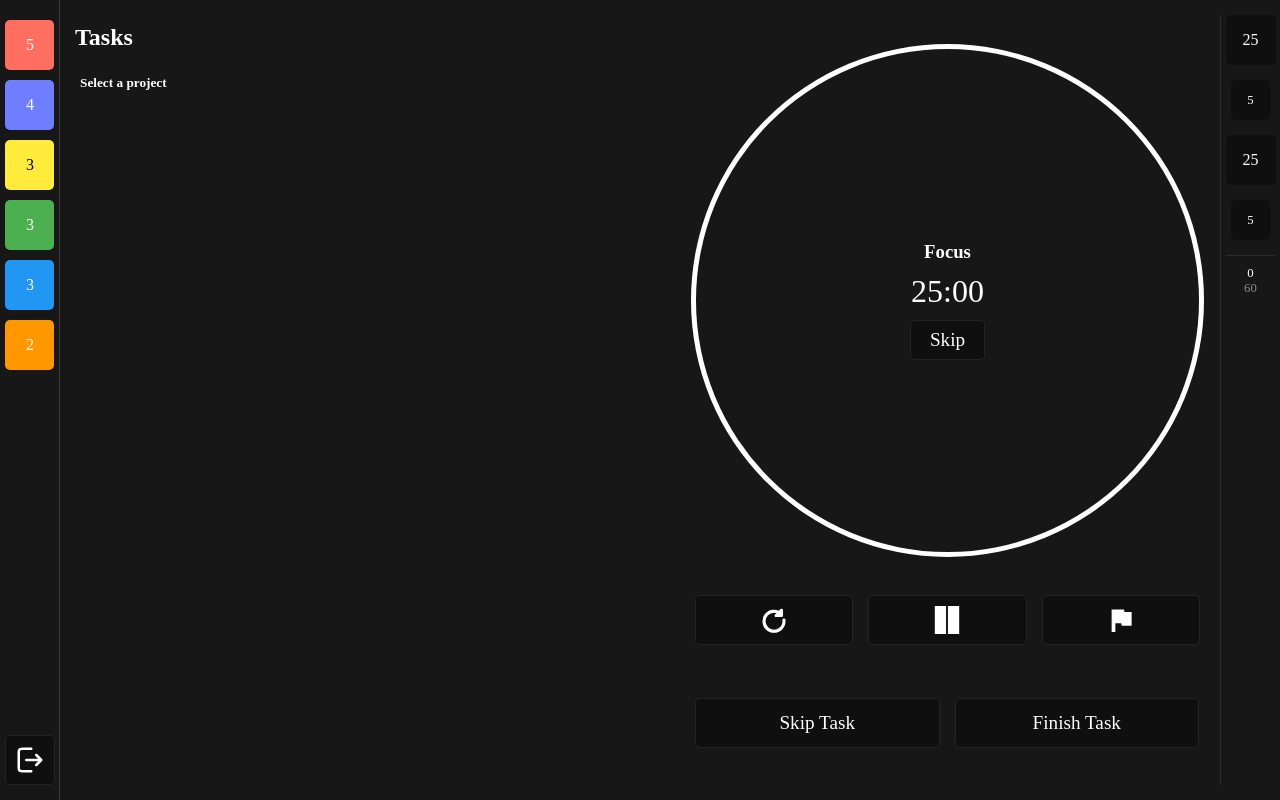
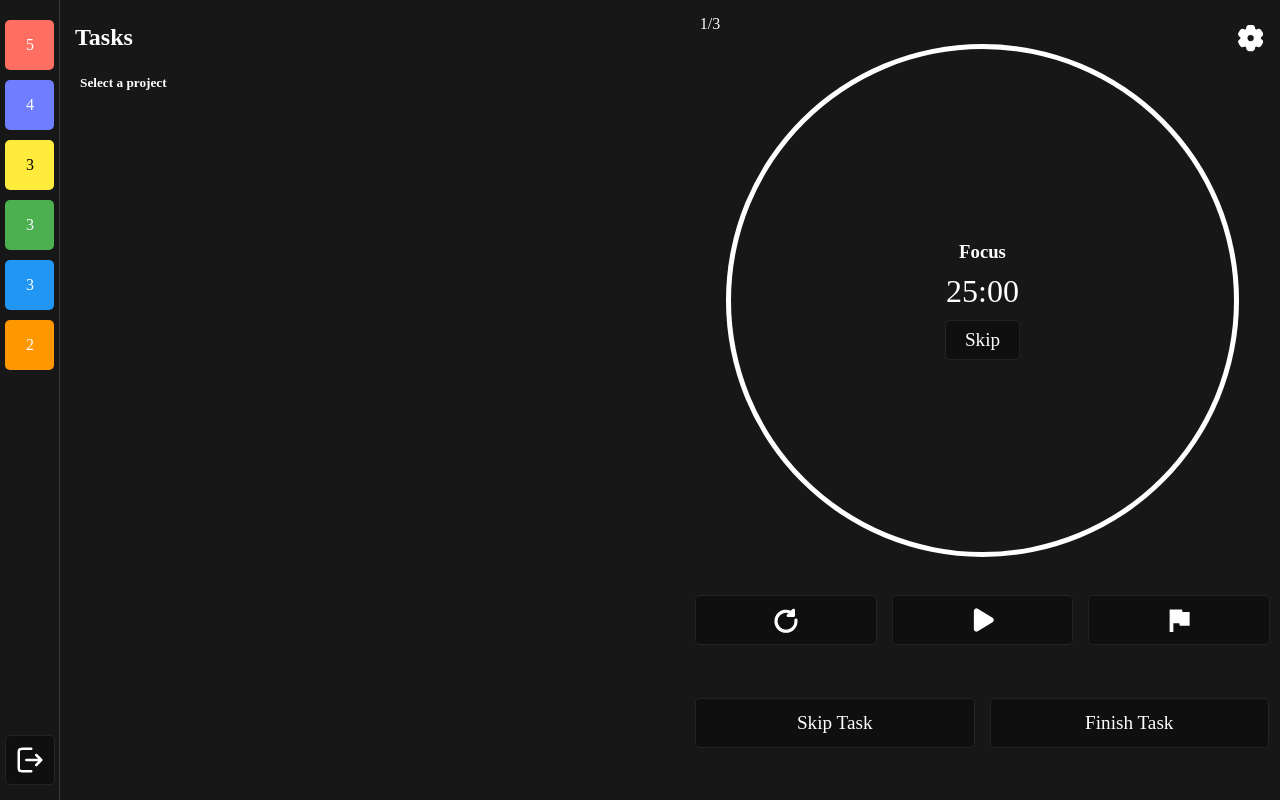
Before and after one commit to Stefan0712/get-it-done, a React (Create React App) app: page / in a window 1280 px wide. Built offline with nearby package versions, Linux system fonts and the light colour scheme; a web font is replaced by a local one.

Commit message:
Added functionality to the timer and removed the ui of sesssions since it was not useful

```diff
--- a/src/components/Pomodoro/Pomodoro.js
+++ b/src/components/Pomodoro/Pomodoro.js
@@ -1,83 +1,118 @@
 import { IconLibrary } from '../../IconLibrary';
 import styles from './Pomodoro.module.css';
-import { useState } from 'react';
+import { useState, useEffect } from 'react';
 import PomodoroSettings from './PomodoroSettings';
 import { useSelector } from 'react-redux';
 
 const Pomodoro = () => {
+    const [showSettings, setShowSettings] = useState(false);
+    const settings = useSelector(state => state.appSettings.pomodoroSettings);
 
-    const [showSettings, setShowSettings] = useState(false);
-    const settings = useSelector(state=>state.appSettings.pomodoroSettings);
-
-    const [totalDuration, setTotalDuration] = useState(settings.totalDuration || 60);
+    // User settings
+    const [totalCycles, setTotalCycles] = useState(settings.totalDuration || 3);
     const [focusDuration, setFocusDuration] = useState(settings.focusDuration || 25);
     const [breakDuration, setBreakDuration] = useState(settings.breakDuration || 5);
 
-    //calculate sessions
-    const calculateSessions = (totalDuration, focusDuration, breakDuration) => {
-        // Ensure focus and break durations are at least 1 minute to avoid division errors
-        const safeFocus = Math.max(focusDuration, 1);
-        const safeBreak = Math.max(breakDuration, 1);
+    // Timer states
+    const [timeLeft, setTimeLeft] = useState(focusDuration * 60); // Time left in seconds
+    const [currentCycle, setCurrentCycle] = useState(1);
+    const [currentSession, setCurrentSession] = useState('focus');
+    const [isRunning, setIsRunning] = useState(false);
+    const [elapsedTime, setElapsedTime] = useState(0);
 
-        // Calculate the full cycle (one focus + one break)
-        const fullCycle = safeFocus + safeBreak;
 
-        // Calculate the number of full focus sessions that fit into the total duration
-        const focusSessions = Math.floor(totalDuration / fullCycle);
 
-        // Ensure there's at least one break session if there is a focus session
-        const breakSessions = Math.max(focusSessions - 1, 0);
 
-        // Remaining minutes that don't fit into a full cycle
-        const remainingMinutes = totalDuration % fullCycle;
 
-        return { focusSessions, breakSessions, remainingMinutes };
+    useEffect(() => {
+        if (isRunning) {
+            const interval = setInterval(() => {
+                setTimeLeft(prev => {
+                    if (prev <= 1) {
+                        handleSessionEnd(); // Function to switch sessions
+                    }
+                    return prev > 0 ? prev - 1 : 0;
+                });
+
+                setElapsedTime(prev => prev + 1);
+            }, 1000);
+
+            return () => clearInterval(interval);
+        }
+    }, [isRunning]);
+
+    const handleSessionEnd = () => {
+        if (currentSession === 'focus') {
+            if (currentCycle < totalCycles) {
+                setCurrentSession('break');
+                setTimeLeft(breakDuration * 60);
+            } else {
+                console.log("Pomodoro completed!");
+                resetTimer();
+            }
+        } else {
+            setCurrentCycle(prev => prev + 1);
+            if (currentCycle >= totalCycles) {
+                console.log("Pomodoro completed!");
+                resetTimer();
+            } else {
+                setCurrentSession('focus');
+                setTimeLeft(focusDuration * 60);
+            }
+        }
     };
 
-    const { focusSessions, breakSessions, remainingMinutes } = calculateSessions(totalDuration, focusDuration, breakDuration);
-
+    const startTimer = () => setIsRunning(true);
+    const pauseTimer = () => setIsRunning(false);
+    const resetTimer = () => {
+        setIsRunning(false);
+        setCurrentCycle(1);
+        setCurrentSession('focus');
+        setTimeLeft(focusDuration * 60);
+    };
+    const skipSession = () => {
+        setIsRunning(false);
+        handleSessionEnd();
+    };
 
     return (
         <div className={styles.pomodoro}>
-            {showSettings ? <PomodoroSettings closeSettings={()=>setShowSettings(false)} /> : null}
+            {showSettings && <PomodoroSettings closeSettings={() => setShowSettings(false)} />}
+            <button className={styles['settings-button']} onClick={() => setShowSettings(true)}>
+                <img src={IconLibrary.Settings} alt="" />
+            </button>
+
+            <div className={styles.summaries}>
+                <p>{currentCycle}/{totalCycles}</p>
+            </div>
+
             <div className={styles.timer}>
                 <div className={styles['timer-background']}>
                     <div className={styles['timer-content']}>
-                        <h3>Focus</h3>
-                        <div className={styles.time}>25:00</div>
-                        <button>Skip</button>
+                        <h3>{currentSession === 'focus' ? 'Focus' : 'Break'}</h3>
+                        <div className={styles.time}>
+                            {Math.floor(timeLeft / 60)}:{(timeLeft % 60).toString().padStart(2, '0')}
+                        </div>
+                        <button onClick={skipSession}>Skip</button>
                     </div>
                 </div>
             </div>
+
             <div className={styles.buttons}>
-                <button className={styles['small-button']}>
-                    <img src={IconLibrary.Restart}></img>
+                <button className={styles['small-button']} onClick={resetTimer}>
+                    <img src={IconLibrary.Restart} alt="Restart" />
                 </button>
-                <button className={styles['small-button']}>
-                    <img src={IconLibrary.Pause}></img>
+                <button className={styles['small-button']} onClick={isRunning ? pauseTimer : startTimer}>
+                    <img src={isRunning ? IconLibrary.Pause : IconLibrary.Start} alt="Pause/Play" />
                 </button>
-                <button className={styles['small-button']}>
-                    <img src={IconLibrary.Finish}></img>
+                <button className={styles['small-button']} onClick={resetTimer}>
+                    <img src={IconLibrary.Finish} alt="Finish" />
                 </button>
                 <button className={styles['big-button']}>Skip Task</button>
                 <button className={styles['big-button']}>Finish Task</button>
             </div>
-            <div className={styles['sessions-container']}>
-
-                {focusSessions && focusSessions > 0 ? Array.from({ length: focusSessions }).map((_, index) => (
-                    <>
-                        <div key={'session-'+index} className={styles['focus-session-square']}>
-                            <p>{focusDuration}</p>
-                        </div>
-                        <div key={'break-'+index} className={styles['break-session-square']}>
-                            <p>{breakDuration}</p>
-                        </div>
-                    </>
-                  )) : null}
-                <div className={styles['total-time']} onClick={()=>setShowSettings(true)}><p>0</p><p>{totalDuration}</p></div>
-            </div>
         </div>
-     );
-}
+    );
+};
 
 export default Pomodoro;
--- a/src/components/Pomodoro/Pomodoro.module.css
+++ b/src/components/Pomodoro/Pomodoro.module.css
@@ -2,7 +2,6 @@
     height: 100%;
     width: 50%;
     display: grid;
-    grid-template-columns: 1fr 60px;
     grid-template-rows: 3fr 1fr;
     overflow: hidden;
     gap: 10px;
@@ -16,7 +15,6 @@
     display: flex;
     align-items: center;
     justify-content: center;
-    grid-column: 1 / 2;
     grid-row: 1 / 2;
 }
 .timer-background{
@@ -54,25 +52,22 @@
 }
 
 
+.summaries{
+    position: absolute;
+    left: 15px;
+    top: 15px;
+    display: flex;
+    flex-direction: column;
+    gap: 5px;
+    align-items: start;
+}
+.summaries p{
+    width: auto;
+    height: auto;
+}
 
 
 
-.sessions-container{
-    width: 100%;
-    height: 100%;
-    display: flex;
-    flex-direction: column;
-    align-items: center;
-    gap: 15px;
-    grid-column: 2 / 3;
-    grid-row: 1 / 3;
-    border-left: 1px solid rgba(211, 211, 211, 0.1);
-    padding: 0 5px;
-    box-sizing: content-box;
-    position: relative;
-    overflow-y: auto;
-    overflow-x: hidden;
-}
 .total-time{
     position: sticky;
     bottom: 0;
@@ -90,40 +85,6 @@
 .total-time p:nth-child(2){
     opacity: 0.5;
 }
-.sessions-container .focus-session-square{
-    width: 50px;
-    height: 50px;
-    min-width: 50px;
-    min-height: 50px;
-    border-radius: 5px;
-    background-color: #0F0F0F;
-    display: flex;
-    flex-direction: column;
-}
-.sessions-container div p{
-    height: 100%;
-    width: 100%;
-    min-width: auto;
-    text-align: center;
-}
-.sessions-container .break-session-square{
-    height: 40px;
-    width: 40px;
-    min-width: 40px;
-    min-height: 40px;
-    font-size: 0.8rem;
-    overflow: hidden;
-    border-radius: 5px;
-    background-color: #0F0F0F;
-    display: flex;
-    flex-direction: column;
-}
-
-
-
-
-
-
 
 
 
@@ -133,7 +94,6 @@
     display: flex;
     flex-wrap: wrap;
     gap: 15px;
-    grid-column: 1 / 2;
     grid-row: 2 / 3;
     padding: 0 10px;
 }
@@ -154,7 +114,13 @@
     width: 30px;
     height: 30px;
 }
-
+.settings-button{
+    position: absolute;
+    right: 15px;
+    top: 15px;
+    background-color: transparent;
+    border: none;
+}
 
 
 
--- a/src/components/Pomodoro/PomodoroSettings.js
+++ b/src/components/Pomodoro/PomodoroSettings.js
@@ -10,7 +10,7 @@ const PomodoroSettings = ({closeSettings}) => {
 
     const settings = useSelector(state=>state.appSettings.pomodoroSettings);
 
-    const [totalDuration, setTotalDuration] = useState(settings.totalDuration || 60);
+    const [totalDuration, setTotalDuration] = useState(settings.totalDuration || 3);
     const [focusDuration, setFocusDuration] = useState(settings.focusDuration || 25);
     const [breakDuration, setBreakDuration] = useState(settings.breakDuration || 5);
 
@@ -52,11 +52,10 @@ const PomodoroSettings = ({closeSettings}) => {
 
             <div className={styles['settings-section']}>
                 <div className={styles.top}>
-                    <p>Total Duration:</p>
-                    <input type='number' min={0} max={720} value={totalDuration} onChange={(e)=>setTotalDuration(e.target.value)}></input>
-                    <p> minutes</p>
+                    <p>No of Cycles:</p>
+                    <input type='number' min={0} max={10} value={totalDuration} onChange={(e)=>setTotalDuration(e.target.value)}></input>
                 </div>
-                <input type='range' min={0} max={720} value={totalDuration} onChange={(e)=>setTotalDuration(e.target.value)}></input>
+                <input type='range' min={0} max={10} value={totalDuration} onChange={(e)=>setTotalDuration(e.target.value)}></input>
             </div>
             <div className={styles['settings-section']}>
                 <div className={styles.top}>
@@ -84,8 +83,8 @@ const PomodoroSettings = ({closeSettings}) => {
                     <p>{breakSessions}</p>
                 </div>
                 <div className={styles['session-length']}>
-                    <p>Remaining</p>
-                    <p>{remainingMinutes} min</p>
+                    <p>Total Time</p>
+                    <p>{(focusDuration+breakSessions)*totalDuration} min</p>
                 </div>
             </div>
         </div>
--- a/src/store/appSettingsSlice.js
+++ b/src/store/appSettingsSlice.js
@@ -8,7 +8,7 @@ const initialState = {
     breakSessions: 3,
     soundAlarm: false,
     selectedProject: null,
-    pomodoroSettings: {totalDuration: 60, focusSession: 25, breakSession: 5}
+    pomodoroSettings: {totalDuration: 3, focusSession: 25, breakSession: 5}
 
 };
 
```
Also changed, not shown: src/assets/icons/start.svg.
